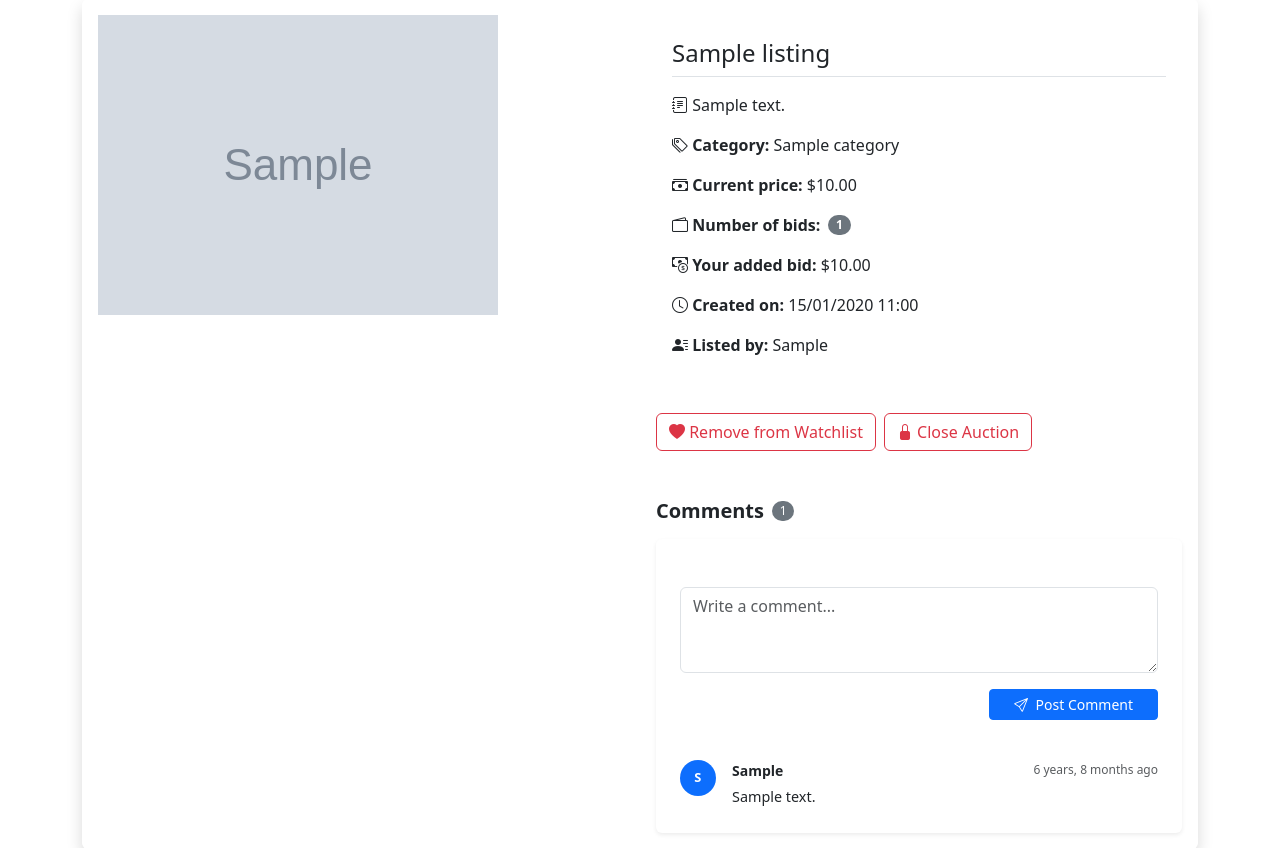
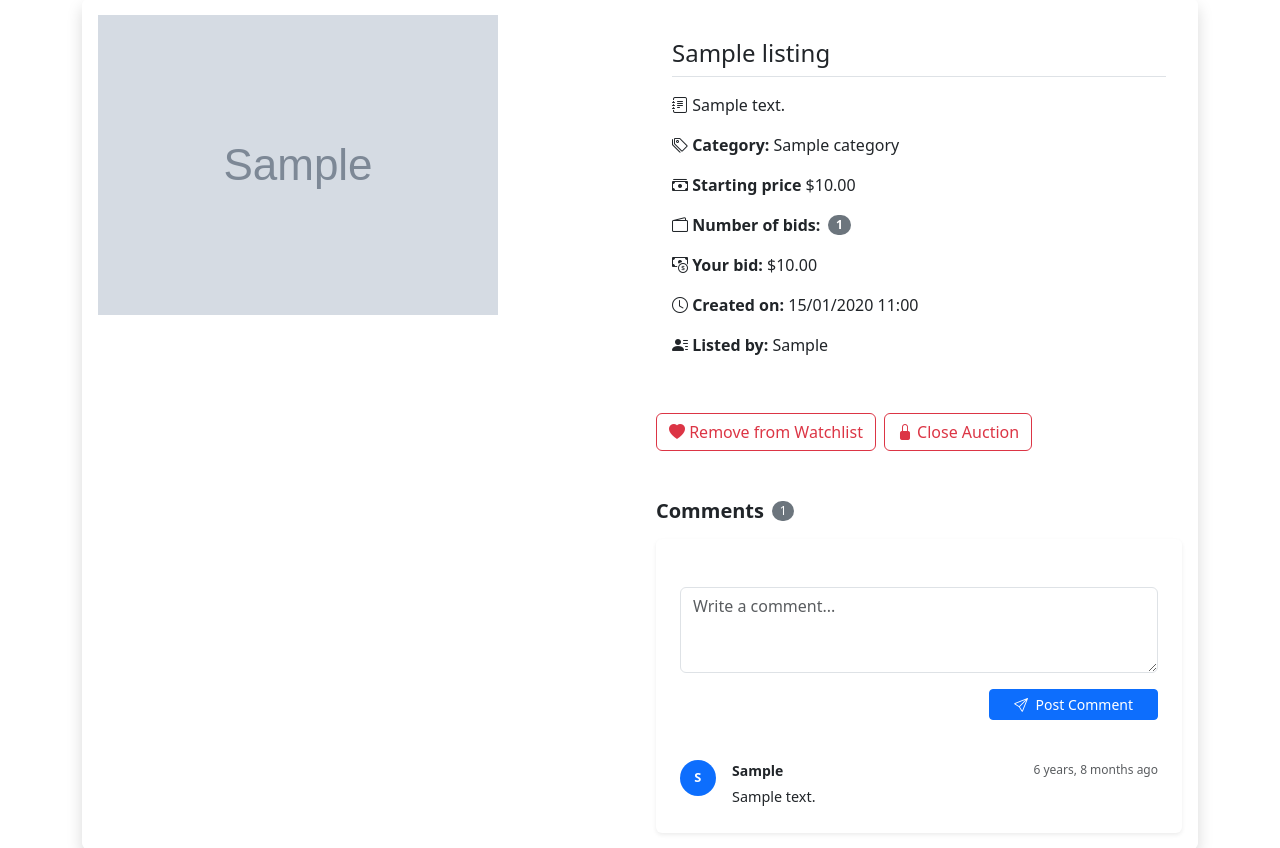
Before and after one commit to ismail-mah/commerce, a Django app: page /listing/1/ in a window 1280 px wide. Shown: the part 122-970 px from the top of the page. Run offline with Django 3.2, Linux system fonts and the light colour scheme; a user stored in the database is signed in; tables that the repository leaves empty hold one stand-in row (values such as "Sample post"); grey boxes marked "Sample" are stand-in pictures; some libraries are stand-ins or nearby versions.

Commit message:
added start price and current price alongside listing.html

```diff
--- a/auctions/templates/auctions/listing.html
+++ b/auctions/templates/auctions/listing.html
@@ -29,9 +29,16 @@
                         </p>
                         <p>
                             <i class="bi bi-cash-stack"></i>
-                            <strong>Current price:</strong>
-                            ${{ current_price }}
+                            <strong>Starting price</strong>
+                            ${{ listing.price }}
                         </p>
+                        {% if current_price != listing.price %}
+                            <p>
+                                <i class="bi bi-graph-up-arrow"></i>
+                                <strong>Current price:</strong>
+                                ${{ current_price }}
+                            </p>
+                        {% endif %}
                         <div class="d-flex align-items-center gap-2 mb-3">
                             <span><strong><i class="bi bi-wallet2"></i>
                             Number of bids:</strong></span>
@@ -40,7 +47,7 @@
                         {% if user_bid %}
                             <p>
                                 <i class="bi bi-cash-coin"></i>
-                                <strong>Your added bid:</strong> ${{ user_bid.amount }}
+                                <strong>Your bid:</strong> ${{ user_bid.amount }}
                             </p>
                         {% endif %}
                         <p>
@@ -89,14 +96,14 @@
                                 </form>
                             {% endif %}
                             <!-- Trigger bid  modal -->
-                             {% if listing.active and listing.owner != user %}
+                            {% if listing.active and listing.owner != user %}
                                 <button type="button"
                                         class="btn btn-primary"
                                         data-bs-toggle="modal"
                                         data-bs-target="#bidModal">
                                     <i class="bi bi-hammer"></i> Place Bid
                                 </button>
-                             {% endif %}
+                            {% endif %}
                         {% else %}
                             <p class="text-muted mb-0">Please <a href="{% url 'login' %}">log in</a> to add to watchlist or place a bid.</p>
                         {% endif %}
@@ -140,7 +147,7 @@
                                                 </div>
                                                 <p>Current Bid: ${{ current_price }}</p>
                                                 {% if user_bid %}
-                                                    <p>Your added bid: ${{ user_bid.amount }}</p>
+                                                    <p>Your bid: ${{ user_bid.amount }}</p>
                                                 {% endif %}
                                                 <div class="input-group">
                                                     <span class="input-group-text">$</span>
```
